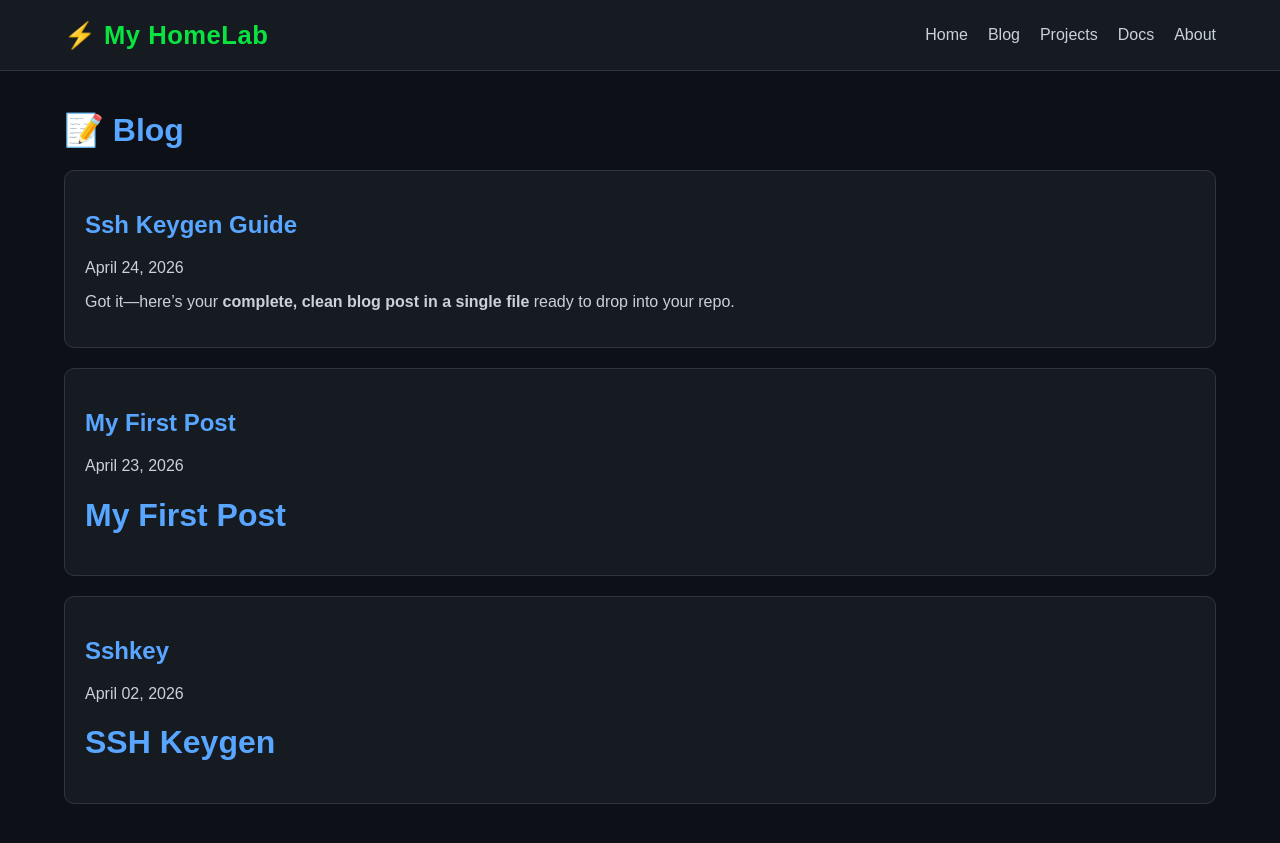
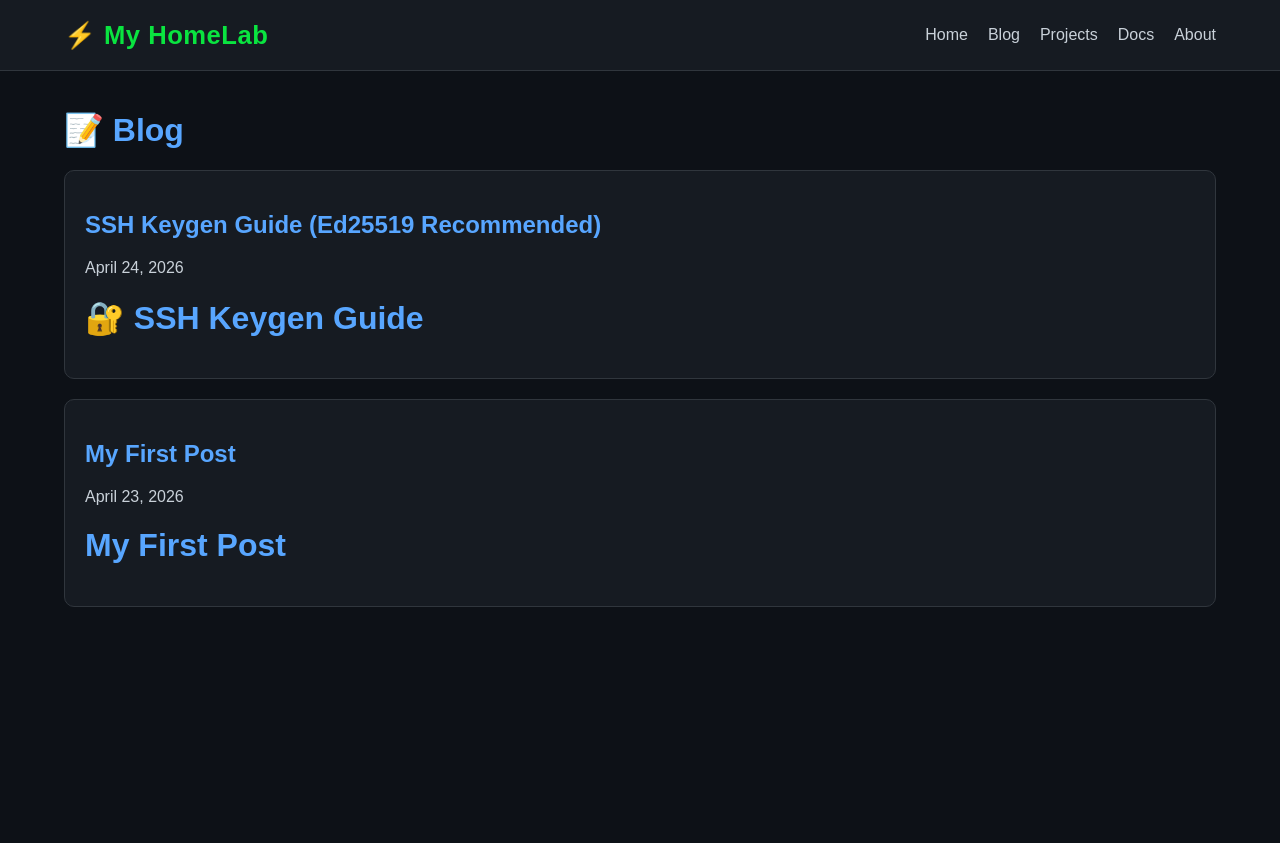
Before and after one commit to Freaky2112/freaky2112.github.io, a Jekyll site: the page built from blog.md, in a window 1280 px wide. Shown: the top 843 px of the page. Built offline with Jekyll 4.4.1, drawn with Linux system fonts in a browser that asks for light colours; some of the changed lines change nothing that is shown.

Commit message:
sshkeygen almost done missing ssh-copy-id

`````diff
--- a/_posts/2026-04-02-sshkey.md
+++ /dev/null
@@ -1,77 +0,0 @@
-# SSH Keygen
-
-Your SSH keys might use one of the following algorithms:
-? DSA: It’s unsafe and even no longer supported since OpenSSH version 7, you need to upgrade it!
-
-⚠️ RSA: It depends on key size. If it has 3072 or 4096-bit length, then you’re good. Less than that, you probably want to upgrade it. The 1024-bit length is even considered unsafe.
-? ECDSA: It depends on how well your machine can generate a random number that will be used to create a signature. There’s also a trustworthiness concern on the NIST curves that being used by ECDSA.
-
-✅ Ed25519: It’s the most recommended public-key algorithm available today!
-Some Ed25519 Benefits
-The Ed25519 was introduced on OpenSSH version 6.5. It’s the EdDSA implementation using the Twisted Edwards curve. It’s using elliptic curve cryptography that offers a better security with faster performance compared to DSA or ECDSA.
-Today, the RSA is the most widely used public-key algorithm for SSH key. But compared to Ed25519, it’s slower and even considered not safe if it’s generated with the key smaller than 2048-bit length.
-The Ed25519 public-key is compact. It only contains 68 characters, compared to RSA 3072 that has 544 characters. Generating the key is also almost as fast as the signing process. It’s also fast to perform batch signature verification with Ed25519. It’s built to be collision resilence. Hash-function collision won’t break the system.
-Are you ready to switch to Ed25519?
-
-## Generating Ed25519 Key
-
-Open up your terminal and type the following command to generate a new SSH key that uses
-
-```bash
- ssh-keygen -o -a 100 -t ed25519 -f ~/.ssh/id_ed25519 -C "john@example.com"
-```
- Ed25519 algorithm:
-
-Generate SSH key with Ed25519 key type
-You’ll be asked to enter a passphrase for this key, use the strong one. You can also use the same passphrase like any of your old SSH keys.
--o : Save the private-key using the new OpenSSH format rather than the PEM format. Actually, this option is implied when you specify the key type as ed25519.
--a: It’s the numbers of KDF (Key Derivation Function) rounds. Higher numbers result in slower passphrase verification, increasing the resistance to brute-force password cracking should the private-key be stolen.
--t: Specifies the type of key to create, in our case the Ed25519.
--f: Specify the filename of the generated key file. If you want it to be discovered automatically by the SSH agent, it must be stored in the default `.ssh` directory within your home directory.
--C: An option to specify a comment. It’s purely informational and can be anything. But it’s usually filled with <login>@<hostname> who generated the key.
-Adding Your Key to SSH Agent
-
-Before adding your new private key to the SSH agent, make sure that the SSH agent is running by executing the following command:
-
-```bash
-eval "$(ssh-agent -s)"
-```
-Then run the following command to add your newly generated Ed25519 key to SSH agent:
-
-```bash
-ssh-add ~/.ssh/id_ed25519
-Or if you want to add all of the available keys under the default .ssh directory, simply run:
-ssh-add
-```
-
-## Config File
-your can create a config file in your ~/.ssh folder it will look like this:
-edit your ~/.ssh/config file:
-```bash
-Host *
-  AddKeysToAgent yes
-  UseKeychain yes
-  IdentityFile ~/.ssh/id_ed25519
-  IdentityFile ~/.ssh/id_rsa # Keep any old key files if you want
-```
-
-Once the SSH config file is updated, add the private-key to the SSH agent:
-```bash
-ssh-add -K ~/.ssh/id_ed25519
-```
-Specifying Specific Key to SSH into a Remote Server
-The SSH protocol already allows the client to offer multiple keys on which the server will pick the one it needs for authentication. However, we can also specify a specific private-key to use like so:
-```bash
-ssh -i ~/.ssh/id_ed25519 john@198.222.111.33
-```
-Or you can even add an entry to the ~/.ssh/config file to configure these options:
-```bash
-Host awesome
-  HostName 198.222.111.33
-  User john
-  IdentityFile ~/.ssh/id_ed25519
-  IdentitiesOnly yes
-```
-Once it’s saved, later you can SSH to your target host like this:
-ssh awesome
-Awesome right? ?
--- a/_posts/2026-04-24-ssh-keygen-guide.md
+++ b/_posts/2026-04-24-ssh-keygen-guide.md
@@ -1,14 +1,3 @@
-Got it—here’s your **complete, clean blog post in a single file** ready to drop into your repo.
-
-Just save it as:
-
-```
-_posts/2026-04-24-ssh-keygen-guide.md
-```
-
----
-
-````markdown
 ---
 layout: post
 title: "SSH Keygen Guide (Ed25519 Recommended)"
@@ -40,7 +29,7 @@ Here’s a quick breakdown:
 
 ---
 
-## 🚀 Why Ed25519?
+## Why Ed25519?
 
 Ed25519 is the current standard for SSH keys:
 
@@ -161,16 +150,4 @@ If you're still using RSA or older keys, switching to **Ed25519** is a quick upg
 
 ---
 
-🚀 You now have a modern SSH setup.
-
-```
-
----
-
-If you want next, I can:
-- :contentReference[oaicite:0]{index=0}
-- :contentReference[oaicite:1]{index=1}
-- or :contentReference[oaicite:2]{index=2}
-
-Just tell me 👍
-```
+You now have a modern SSH setup.
`````
